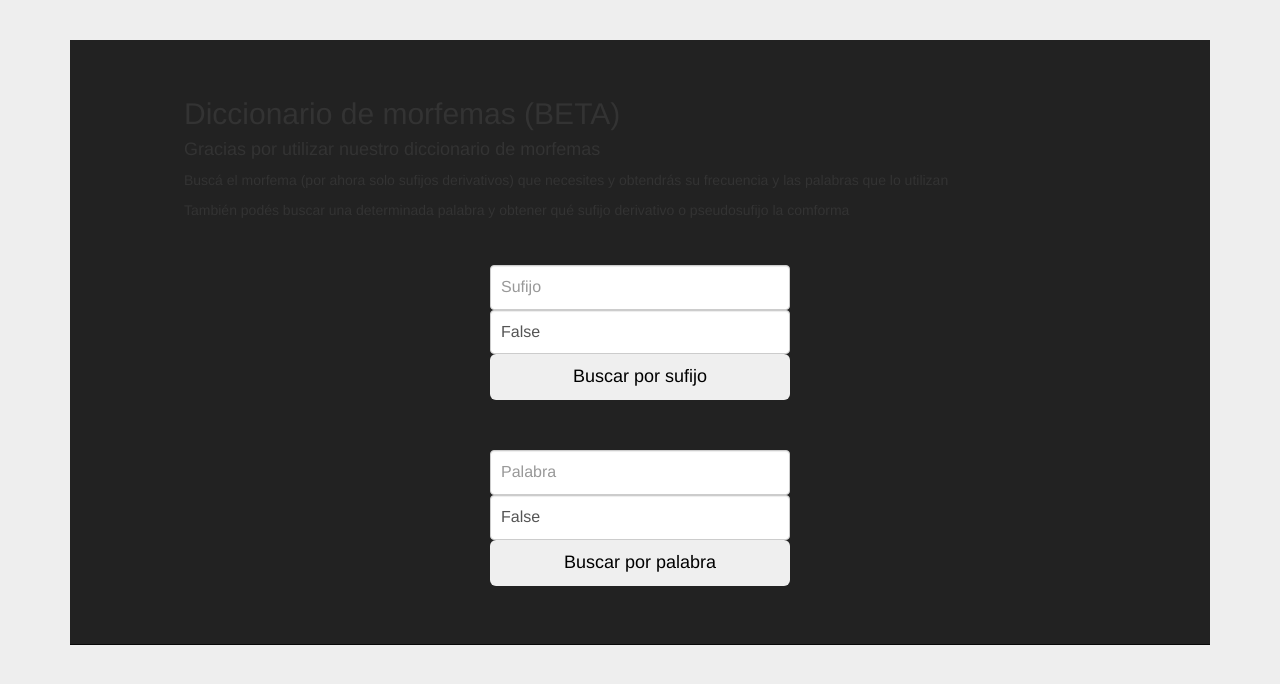
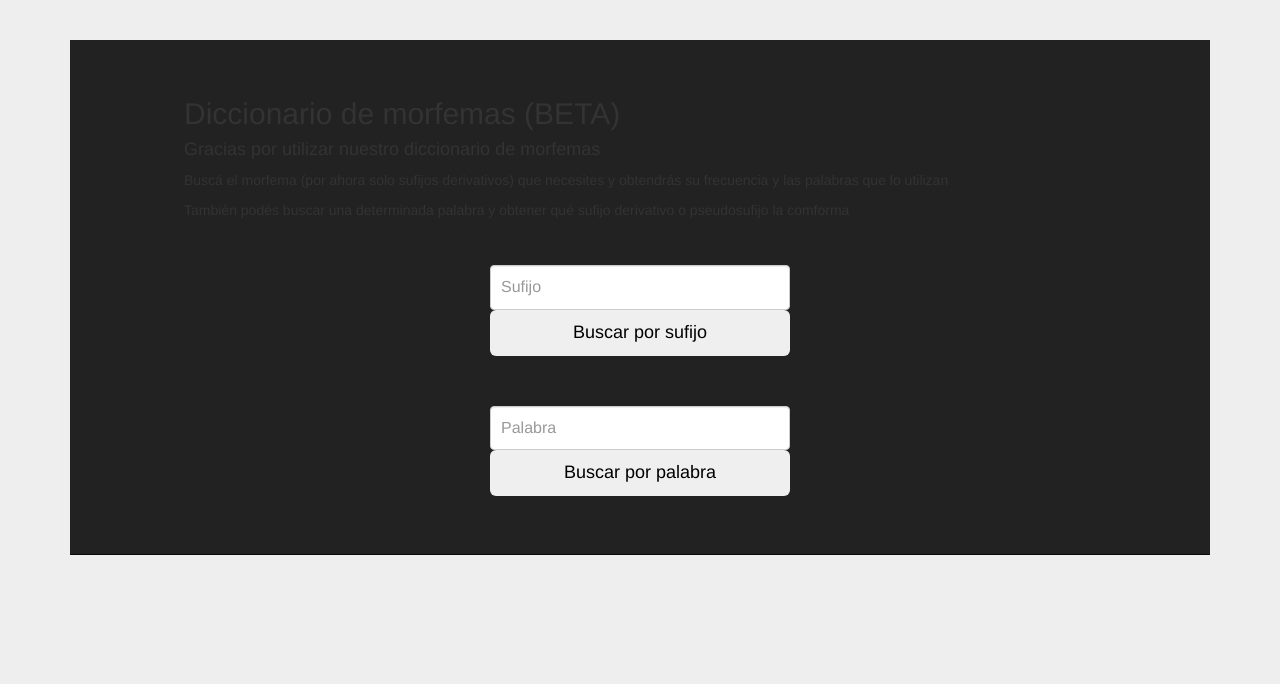
Before and after one commit to brunobian/web_morfemas, a Django app: template templates/morfemas.html in a window 1280 px wide. Shown: the top 684 px of the page. Run offline with Django 3.2, Linux system fonts and the light colour scheme; the template is opened without the code that fills it, so the values that code supplies are empty.

Commit message:
armo download

```diff
--- a/templates/morfemas.html
+++ b/templates/morfemas.html
@@ -23,7 +23,7 @@
 						<form class="form-signin" method="get" action='search/'>
 							<div style="margin-bottom:1%">
 								<input class="form-control" name="sufijo" placeholder="Sufijo">
-								<input class="form-control" name="bajar" value="False"  hidden>
+								<input class="form-control" name="bajar" value="False"  type="hidden">
 								<input class="btn btn-lg btn-loggin btn-block" style ="margin-bottom:20px" type="submit" value="Buscar por sufijo">
 							</div>
 						</form>
@@ -31,7 +31,7 @@
 						<form class="form-signin" method="get" action='search/'>
 							<div style="margin-bottom:1%">
 								<input class="form-control" name="palabra" placeholder="Palabra">
-								<input class="form-control" name="bajar" value="False"  hidden>
+								<input class="form-control" name="bajar" value="False"  type="hidden">
 								<input class="btn btn-lg btn-loggin btn-block" style ="margin-bottom:20px" type="submit" value="Buscar por palabra">
 							</div>
 						</form>
```
